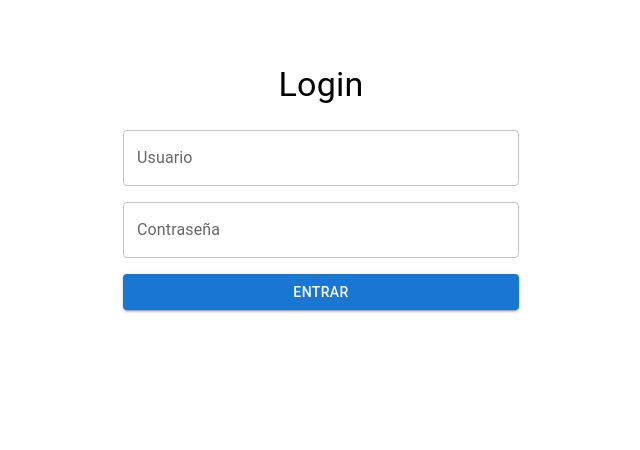
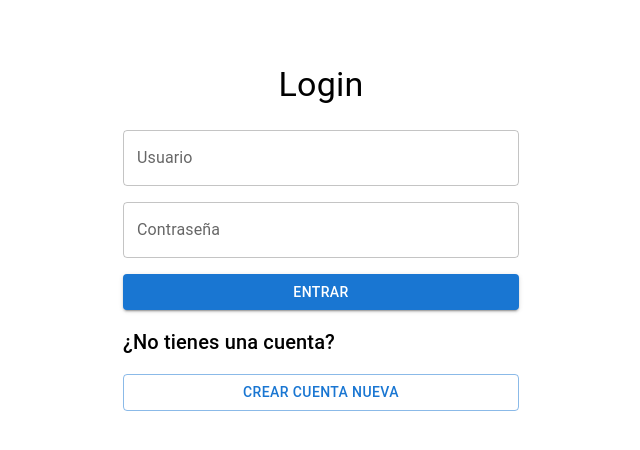
Before and after one commit to lucassolhaune/game-library-manager, a React (Create React App) app: page / in a window 1280 px wide. Shown: the top 450 px of the page, without its empty margins (319-959 px from the left). Built offline with nearby package versions, Linux system fonts and the light colour scheme.

Commit message:
Agrego un boton 'crear cuenta nueva'

```diff
--- a/src/routes/Login.tsx
+++ b/src/routes/Login.tsx
@@ -9,7 +9,7 @@ import {
     Button,
     Alert,
     CircularProgress,
-    Link as MuiLink, Stack
+    Stack
 } from '@mui/material';
 
 export default function Login (){
@@ -24,7 +24,7 @@ export default function Login (){
 
     //Función que se ejecuta al intentar entrar
     const handleLogin = () =>{
-        //Se fija que los campos NO esten vacío
+        //Se fija que los campos NO esten vacío y si el usuario pone espacios los saca
         if(username.trim() !== '' && password.trim() !== ''){
             setError(false);
             setLoading(true);
@@ -65,14 +65,25 @@ export default function Login (){
                         disabled={loading} // Se deshabilita mientras carga
                     >
                         {/*Si loading es true*/}
-
                         {loading ? <CircularProgress size={24} color="inherit" /> : 'Entrar'}
                     </Button>
-
                     {/* Alerta de Error (se muestra solo si error es true) */}
                     {error && (
                         <Alert severity="error">Por favor, completa los datos</Alert>
                     )}
+                    <Typography
+                        variant="h6"
+                        component="h1">
+                        ¿No tienes una cuenta?
+                    </Typography>
+                    <Button
+                        onClick={() => navigate('/registerUser')} // <--- CAMBIAR A ESTO
+                        variant="outlined"
+                        fullWidth
+                        disabled={loading}
+                    >
+                        Crear cuenta nueva
+                    </Button>
                 </Stack>
             </Box>
         </Container>
```
